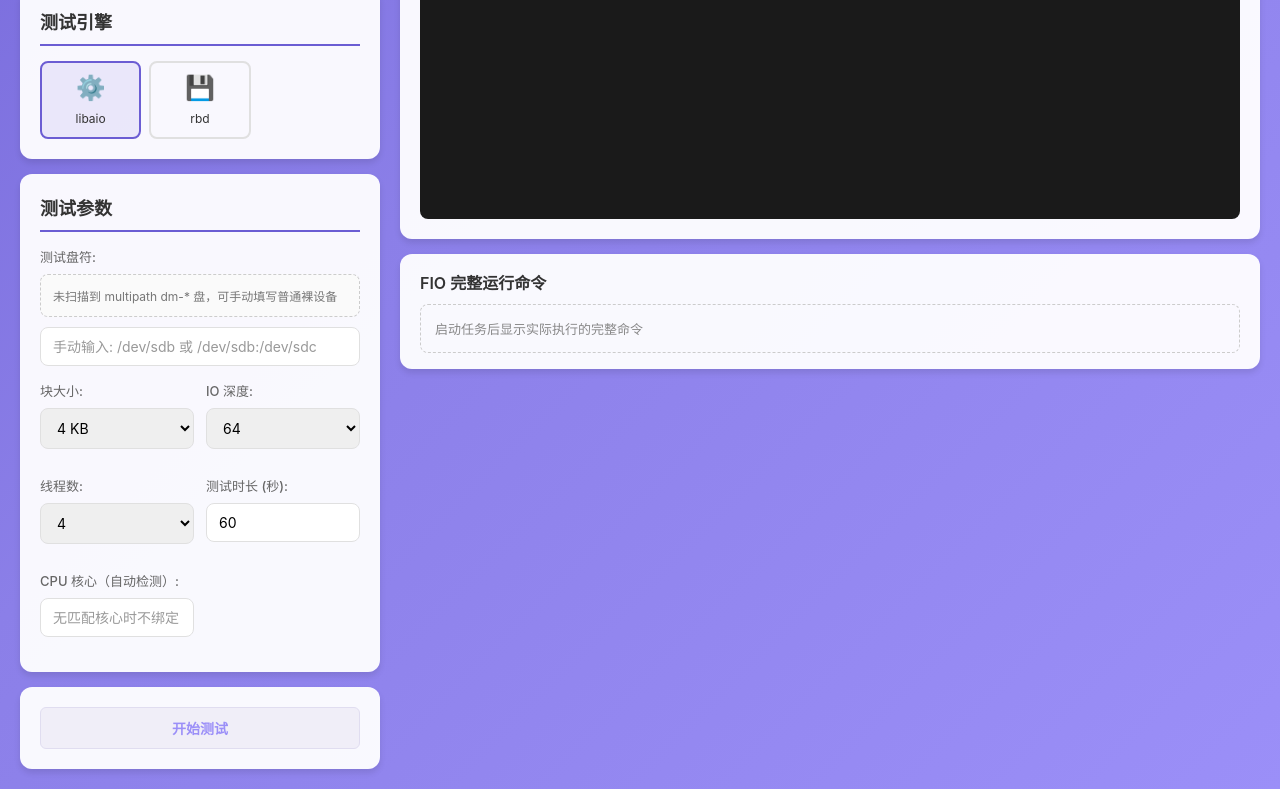
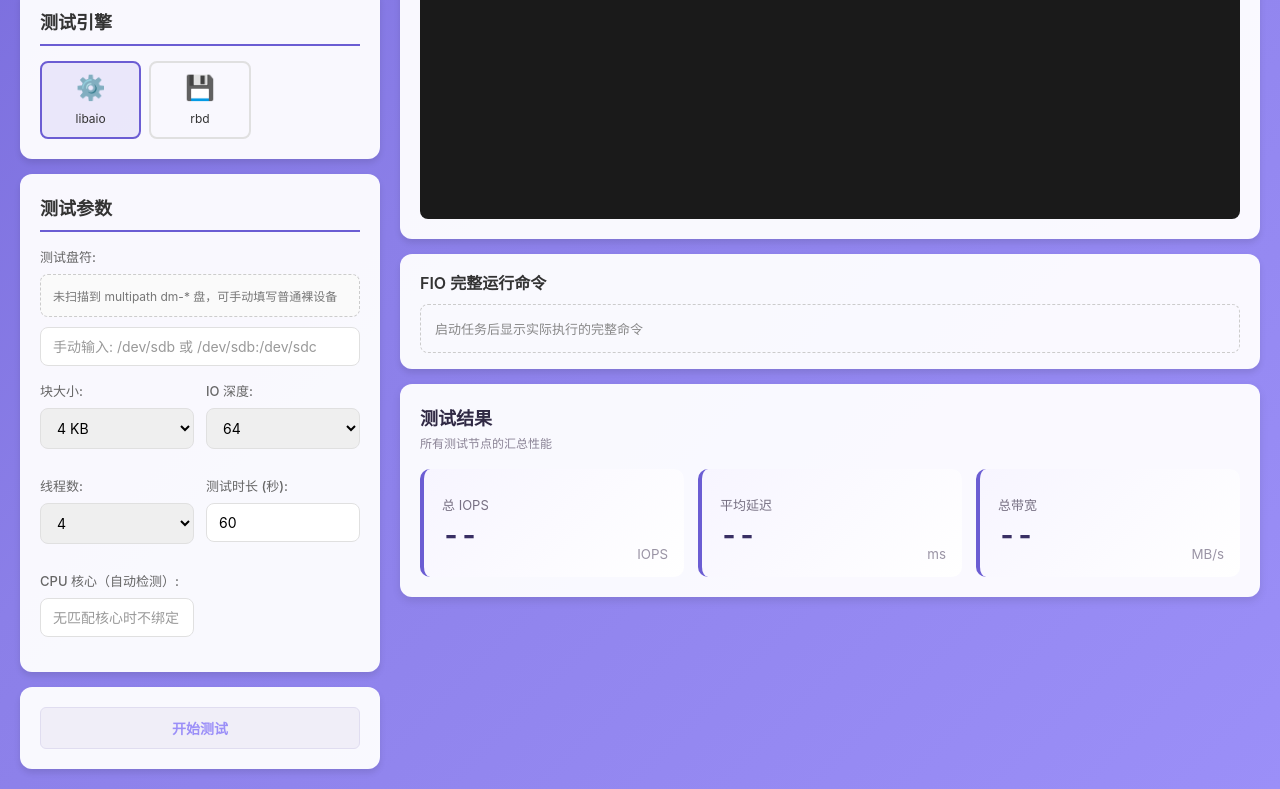
Before and after one commit to ruigang19289/tools, a Vue app in the folder frontend/: page /perf/fio in a window 1280 px wide. Shown: the part 830-1619 px from the top of the page. Built offline with nearby package versions, Linux system fonts and the light colour scheme.

Commit message:
feat: add fio test result summary

```diff
--- a/frontend/src/apps/performance/FIOTest.vue
+++ b/frontend/src/apps/performance/FIOTest.vue
@@ -336,6 +336,36 @@
             <code>{{ displayFioCommand }}</code>
           </div>
         </div>
+
+        <div class="result-section">
+          <div class="result-header">
+            <div>
+              <h2 class="result-title">测试结果</h2>
+              <p>所有测试节点的汇总性能</p>
+            </div>
+            <button v-if="hasTestResult" class="btn btn-compact" @click="copyTestResult">复制结果</button>
+          </div>
+          <div class="result-grid">
+            <div class="result-metric">
+              <span>总 IOPS</span>
+              <strong>{{ resultIops }}</strong>
+              <small>IOPS</small>
+            </div>
+            <div class="result-metric">
+              <span>平均延迟</span>
+              <strong>{{ resultLat }}</strong>
+              <small>ms</small>
+            </div>
+            <div class="result-metric">
+              <span>总带宽</span>
+              <strong>{{ resultBw }}</strong>
+              <small>MB/s</small>
+            </div>
+          </div>
+          <div v-if="mixStatsMode && hasTestResult" class="mixed-result-detail">
+            读：{{ avgReadIops }} IOPS / {{ avgReadBw }} MB/s　写：{{ avgWriteIops }} IOPS / {{ avgWriteBw }} MB/s
+          </div>
+        </div>
       </div>
     </div>
 
@@ -473,6 +503,14 @@ const progressPercent = computed(() => {
   return Math.min(100, (elapsedSeconds.value / params.runtime) * 100)
 })
 
+const hasTestResult = computed(() => chartData.iops.length > 0)
+const resultIops = computed(() => hasTestResult.value ? (avgIops.value !== '--' ? avgIops.value : currentStats.iops.toFixed(0)) : '--')
+const resultBw = computed(() => hasTestResult.value ? (avgBw.value !== '--' ? avgBw.value : currentStats.bw.toFixed(1)) : '--')
+const resultLat = computed(() => hasTestResult.value ? (avgLat.value !== '--' ? avgLat.value : currentStats.lat.toFixed(2)) : '--')
+const testResultText = computed(() => (
+  `FIO 测试结果：总 IOPS ${resultIops.value}，平均延迟 ${resultLat.value} ms，总带宽 ${resultBw.value} MB/s`
+))
+
 const parseIPRange = (text) => {
   const ips = []
   text.split('\n').forEach(line => {
@@ -583,6 +621,20 @@ const displayFioCommand = computed(() => {
 })
 
 const copyDisplayCommand = () => copyText(displayFioCommand.value)
+
+const copyTestResult = async () => {
+  try {
+    await navigator.clipboard.writeText(testResultText.value)
+  } catch (error) {
+    const textarea = document.createElement('textarea')
+    textarea.value = testResultText.value
+    document.body.appendChild(textarea)
+    textarea.select()
+    document.execCommand('copy')
+    document.body.removeChild(textarea)
+  }
+  showNotification('测试结果已复制', 'success')
+}
 
 const clearOutput = () => {
   if (activeHostTab.value && hostTerminals.value[activeHostTab.value]) {
@@ -1323,6 +1375,16 @@ onMounted(() => {
 .command-host { color: #8bdbff; font-size: 12px; font-weight: 700; }
 .command-copy { border: 0; border-radius: 5px; padding: 3px 9px; color: white; background: #6B5DD3; cursor: pointer; font-size: 11px; }
 .command-item code { display: block; color: #d7f9df; font-size: 12px; line-height: 1.55; white-space: pre-wrap; overflow-wrap: anywhere; user-select: text; }
+.result-section { background: rgba(255, 255, 255, 0.95); border-radius: 12px; padding: 20px; box-shadow: 0 4px 8px rgba(0, 0, 0, 0.1); min-width: 0; }
+.result-header { display: flex; align-items: center; justify-content: space-between; gap: 16px; margin-bottom: 18px; }
+.result-title { margin: 0 0 4px; color: #302944; font-size: 18px; }
+.result-header p { margin: 0; color: #8a8395; font-size: 12px; }
+.result-grid { display: grid; grid-template-columns: repeat(3, minmax(0, 1fr)); gap: 14px; }
+.result-metric { position: relative; min-height: 108px; padding: 18px; border-radius: 10px; background: linear-gradient(135deg, #f7f5ff, #fff); border-left: 4px solid #6b5dd3; display: flex; flex-direction: column; justify-content: center; }
+.result-metric span { color: #777083; font-size: 13px; }
+.result-metric strong { margin-top: 6px; color: #392f64; font-size: 28px; line-height: 1.1; font-variant-numeric: tabular-nums; }
+.result-metric small { position: absolute; right: 16px; bottom: 15px; color: #9a94a5; }
+.mixed-result-detail { margin-top: 14px; padding: 10px 14px; border-radius: 8px; background: #f7f5ff; color: #5d536d; font-size: 13px; }
 .notification { position: fixed; bottom: 20px; right: 20px; padding: 12px 20px; border-radius: 8px; color: white; font-size: 14px; box-shadow: 0 4px 12px rgba(0, 0, 0, 0.2); z-index: 9999; animation: slideIn 0.3s ease; }
 .notification.success { background: #4CAF50; }
 .notification.error { background: #f44336; }
@@ -1334,5 +1396,6 @@ onMounted(() => {
   .top-row, .middle-row, .summary-cards { grid-template-columns: 1fr; }
   .form-row, .params-grid, .summary-cards { grid-template-columns: 1fr; }
   .test-type-grid { grid-template-columns: repeat(2, 1fr); }
+  .result-grid { grid-template-columns: 1fr; }
 }
 </style>
```
